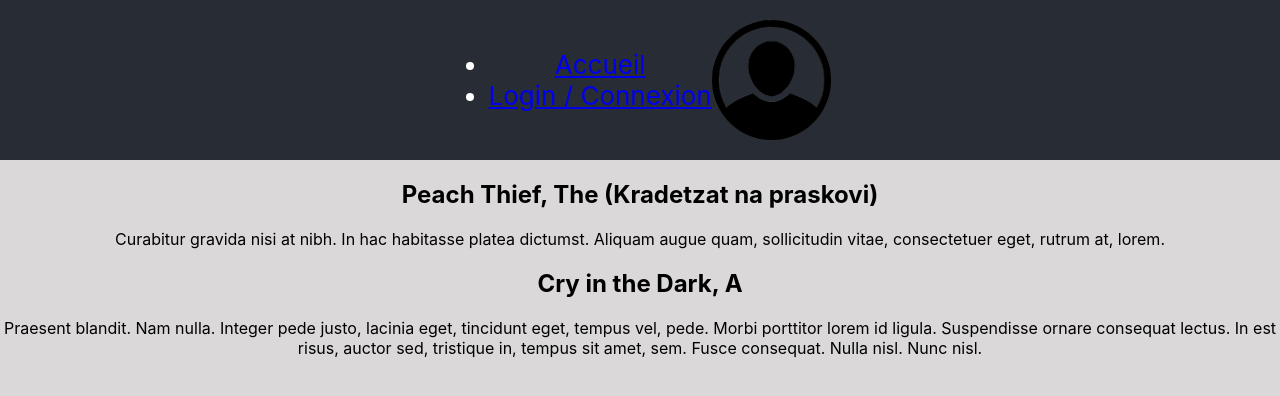
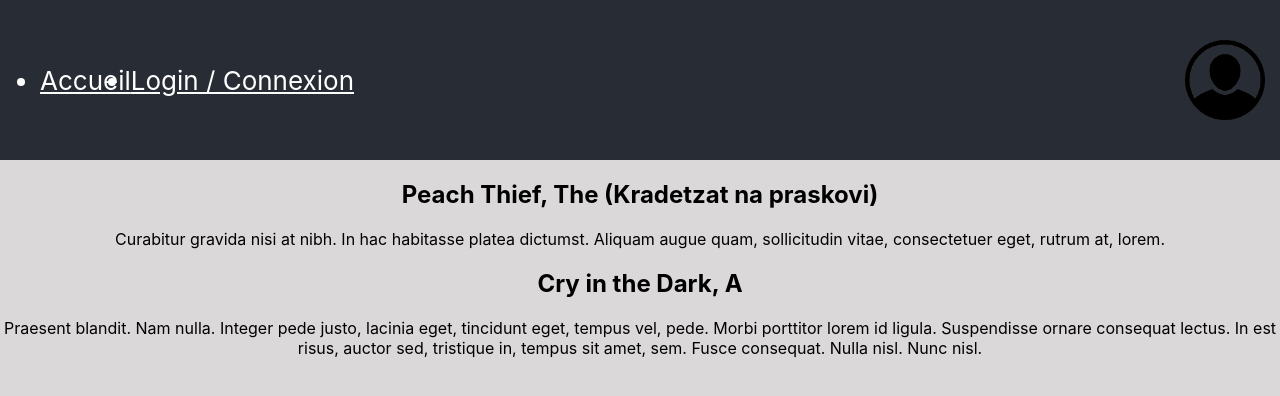
Before and after one commit to DPTECHInc/front-urban-quest, a React (Create React App) app: page / in a window 1280 px wide. Shown: the top 396 px of the page. Built offline with nearby package versions, Linux system fonts and the light colour scheme.

Commit message:
Correction CSS sur Logo

```diff
--- a/src/App.css
+++ b/src/App.css
@@ -6,8 +6,9 @@ body {
 }
 
 .App-logo {
-    height: 15vmin;
+    height: 10vmin;
     pointer-events: none;
+    margin: 15px;
 }
 
 .App-header {
@@ -26,4 +27,18 @@ body {
 
 .navBar {
     display: flex;
+    width: 100%;
 }
+
+a {
+    color: white;
+}
+
+.myNavUl {
+    display: flex;
+}
+
+.myNavLi {
+    list-style-type: none;
+    margin: 10px;
+}
```
